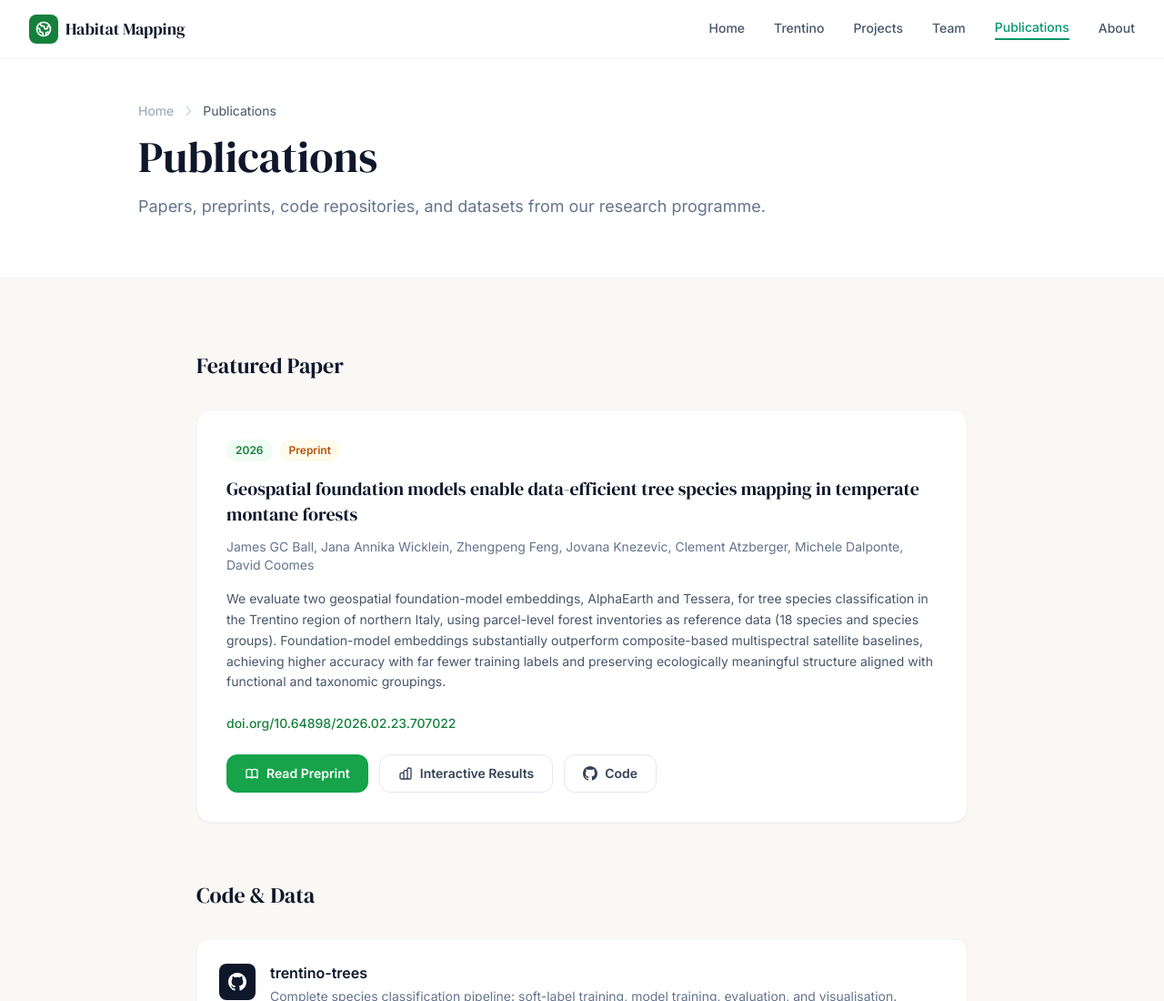
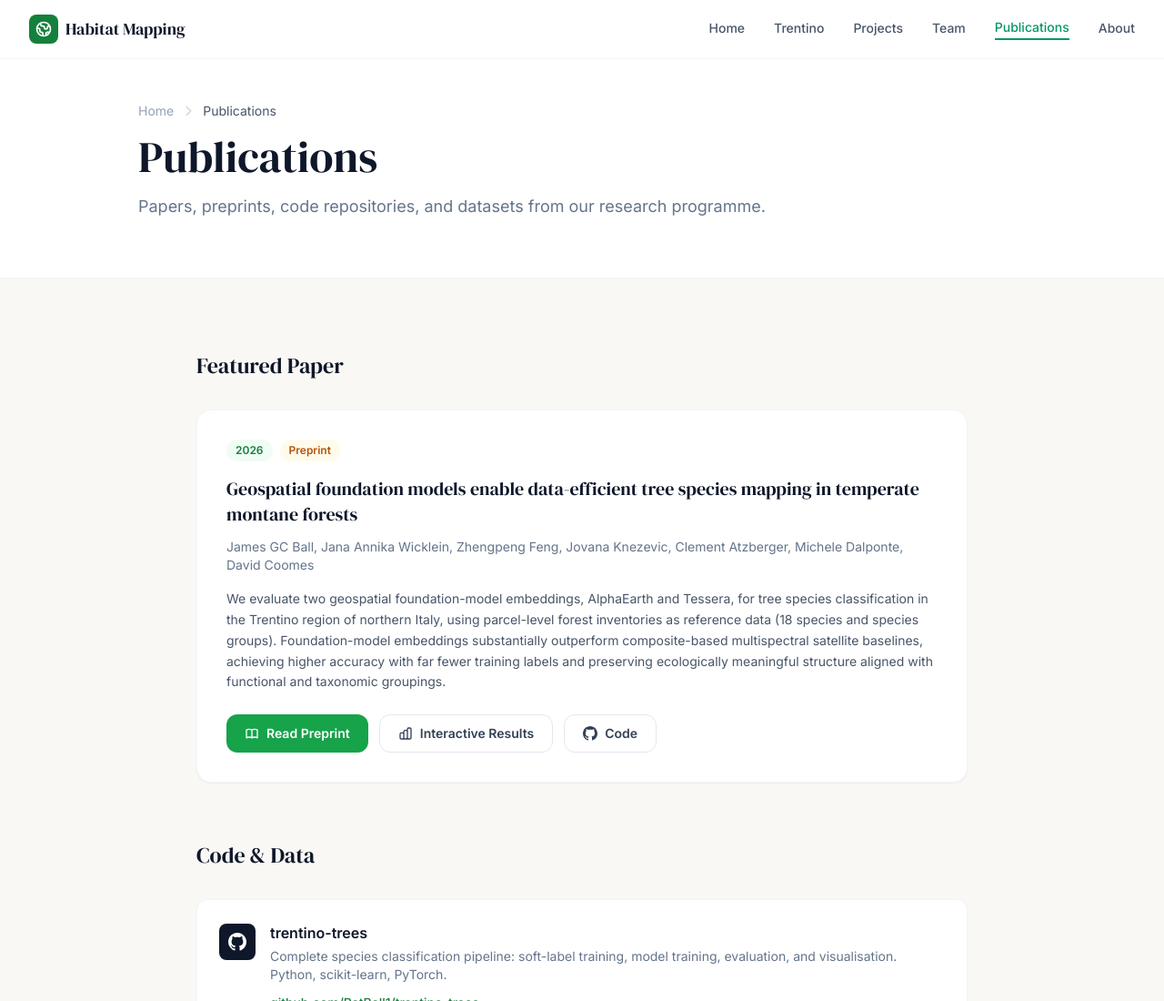
Before and after one commit to ucam-eo/habitat-mapping, a plain HTML site: page publications.html in a window 1280 px wide. Shown: the top 1100 px of the page at 91% size. Drawn offline with nearby package versions, Linux system fonts and the light colour scheme.

Commit message:
Remove duplicate DOI text link from publications page
Made-with: Cursor

```diff
--- a/publications.html
+++ b/publications.html
@@ -104,10 +104,6 @@
 
             <p class="text-sm text-slate-600 leading-relaxed mb-6">
               We evaluate two geospatial foundation-model embeddings, AlphaEarth and Tessera, for tree species classification in the Trentino region of northern Italy, using parcel-level forest inventories as reference data (18 species and species groups). Foundation-model embeddings substantially outperform composite-based multispectral satellite baselines, achieving higher accuracy with far fewer training labels and preserving ecologically meaningful structure aligned with functional and taxonomic groupings.
-            </p>
-
-            <p class="text-sm text-slate-500 mb-6">
-              <a href="https://doi.org/10.64898/2026.02.23.707022" target="_blank" rel="noopener" class="text-forest-700 font-medium hover:text-forest-800 transition-colors">doi.org/10.64898/2026.02.23.707022</a>
             </p>
 
             <div class="flex flex-wrap gap-3">
```
